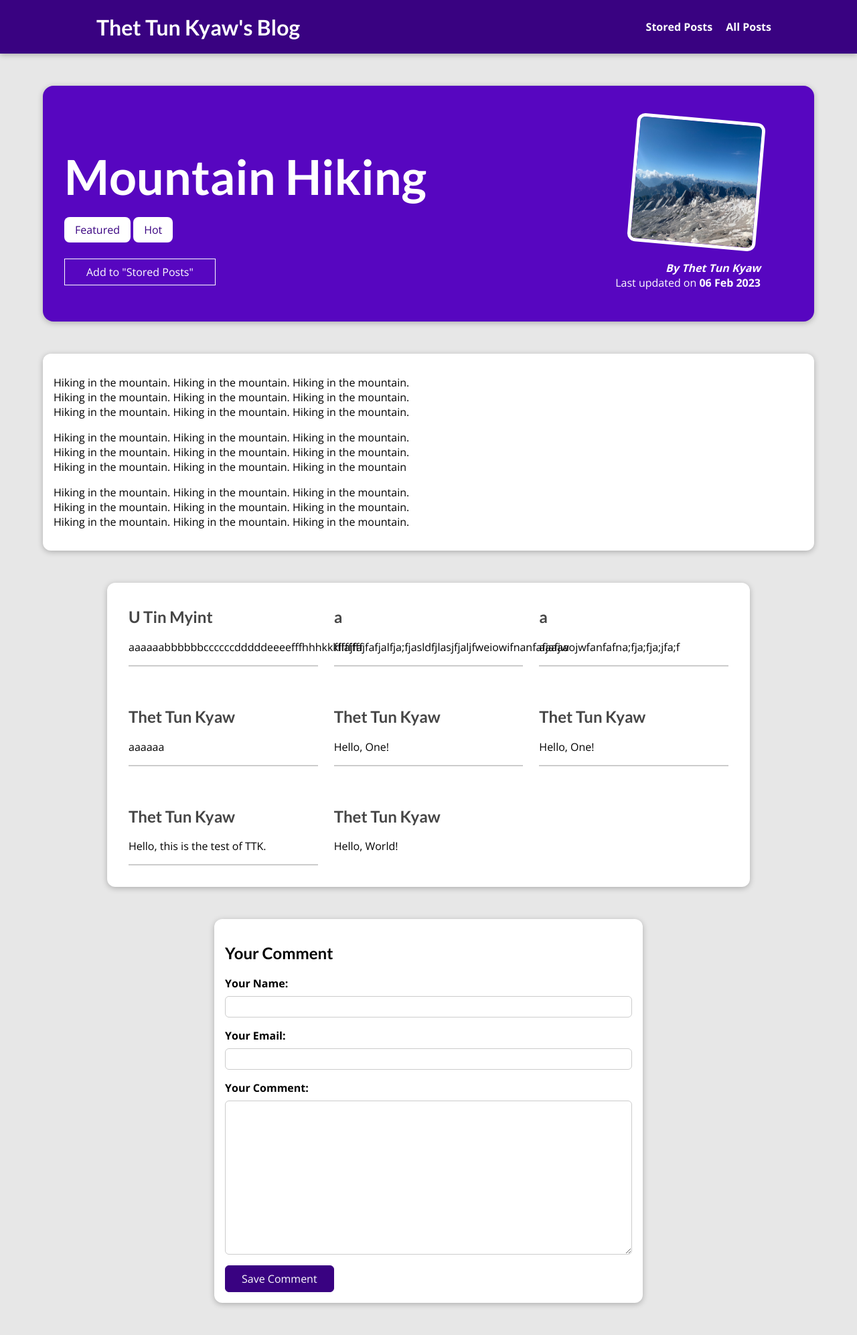
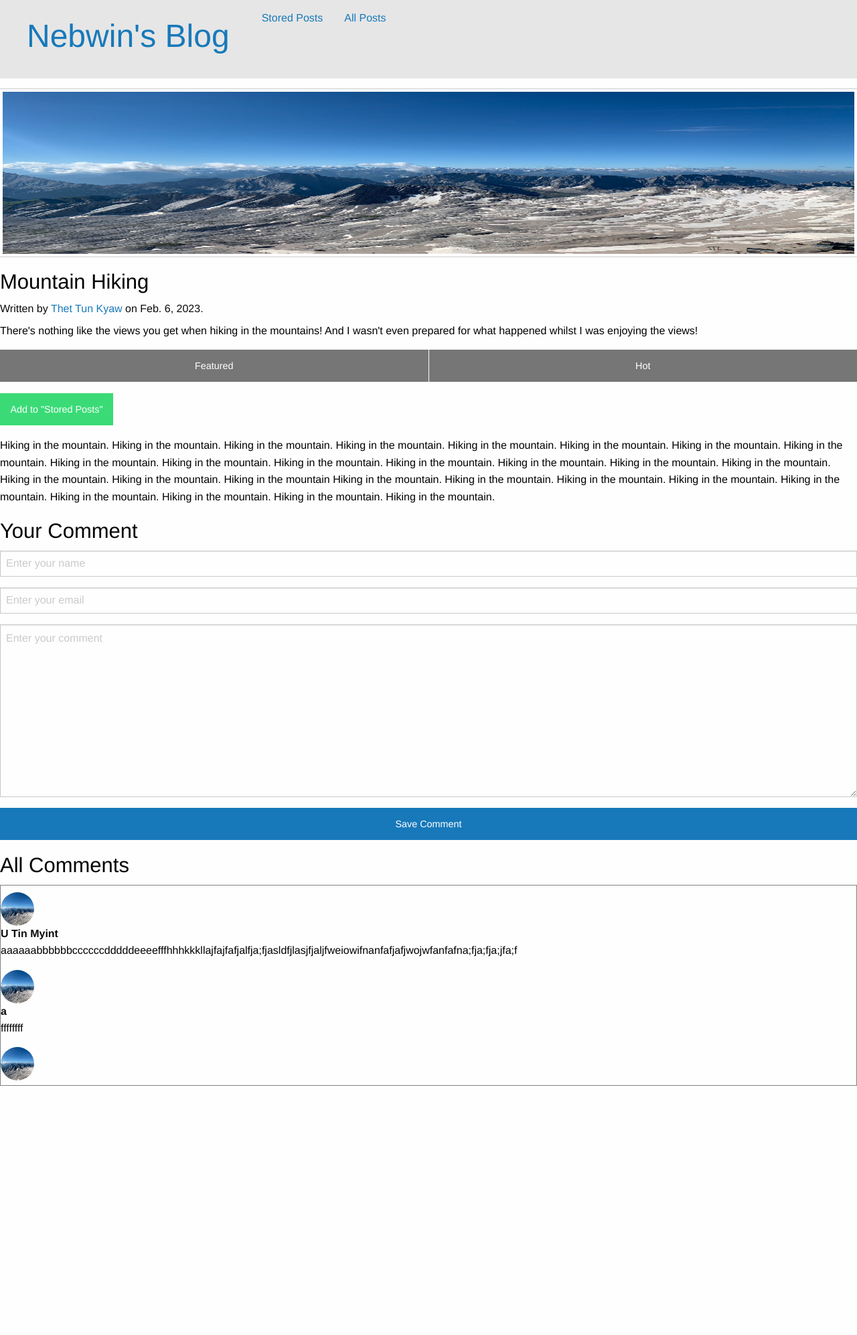
Before and after one commit to Tedrick10/my_site, a Django app: a page that uses templates/base.html in a window 1280 px wide. Shown: the whole page at 67% size. After the commit the page ends 1621 px from the top, so only its background shows below. Run offline with Django 4.2, Linux system fonts and the light colour scheme; data comes from the database, SQL or seed files in the repository; both versions use the stored data as it was after the commit; some libraries are stand-ins or nearby versions.

Commit message:
Updated UI/UX Design.

```diff
--- a/blogs/forms.py
+++ b/blogs/forms.py
@@ -2,11 +2,17 @@
 from .models import Comment
 
 class CommentForm(forms.ModelForm):
+    def __init__(self, *args, **kwargs):
+        super().__init__(*args, **kwargs)
+        self.fields['user_name'].widget.attrs.update({'class': 'form-username', 'placeholder': 'Enter your name'})
+        self.fields['user_email'].widget.attrs.update({'class': 'form-useremail', 'placeholder': 'Enter your email'})
+        self.fields['text'].widget.attrs.update({'class': 'form-textinput', 'placeholder': 'Enter your comment'})
+
     class Meta:
         model = Comment
         exclude = ["post"]
-        labels = {
-            "user_name": "Your Name",
-            "user_email": "Your Email",
-            "text": "Your Comment",
-        }
+        # labels = {
+        #     "user_name": "Your Name",
+        #     "user_email": "Your Email",
+        #     "text": "Your Comment",
+        # }
--- a/blogs/static/blogs/index.css
+++ b/blogs/static/blogs/index.css
@@ -37,7 +37,7 @@
     background-color: white;
     padding: 2rem;
     border-radius: 12px;
-    width: 60rem;
+    width: 100rem;
     margin: -6rem auto 2rem auto;
     box-shadow: 1px 1px 12px rgba(0, 0, 0, 0.4);
   }
--- a/blogs/static/blogs/post-details.css
+++ b/blogs/static/blogs/post-details.css
@@ -35,7 +35,7 @@
   color: white;
 }
 
-#summary article img {
+#image article img {
   width: 12rem;
   height: 12rem;
   border-radius: 12px;
--- a/blogs/templates/blogs/post-details.html
+++ b/blogs/templates/blogs/post-details.html
@@ -4,10 +4,24 @@
 {% block page_title %}This Post Title{% endblock %}
 
 {% block css_file %}
-    <link rel="stylesheet" href="{% static 'blogs/index.css' %}" />
-    <link rel="stylesheet" href="{% static 'blogs/post.css' %}" />
-    <link rel="stylesheet" href="{% static 'blogs/all-posts.css' %}" />
-    <link rel="stylesheet" href="{% static 'blogs/post-details.css' %}" />
+    <style>
+        p {
+            color: black;
+        }
+
+        img {
+            width: 100%;
+            height: 250px;
+        }
+
+        @media only screen and (max-device-width: 480px) {
+            img {
+                width: 100%;
+                height: 40rem;
+            }
+        }
+
+    </style>
 {% endblock css_file %}
 
 {% block content %}
@@ -19,67 +33,87 @@
         </div>
     {% endif %}
 
-    <section id="summary">
-        <h2>{{ post.title }}</h2>
-        <br/>
-        <div>
+<div class="row" style="margin-top: 1rem;">
+    <div class="large-8 columns" role="content">
+        <article>
+            <div class="row">
+                <div class="large-6 columns">
+                    <img
+                        class="thumbnail"
+                        src="{{ post.image.url }}"
+                        alt="{{ post.title }}"
+                    />
+                </div>
+                <div class="large-6 columns">
+                    <h3 class="post-title">{{ post.title }}</h3>
+                    <h6 class="post-subtitle">Written by <a href="#">{{ post.author }}</a> on {{ post.date }}.</h6>
+                    <p class="post-content">{{ post.excerpt }}</p>
+                    <div class="expanded button-group">
                         {% for tag in post_tags %}
-                <span class="tag">{{ tag.caption }}</span>
+                            <a class="post-button expanded secondary button diabled" href="#" aria-disabled>
+                                <p class="post-subtitle" style="color: white;">{{ tag.caption }}</p>
+                            </a>
                         {% endfor %}
                     </div>
-        <div id="read-later">
+                    <div class="expanded button-group">
                         <form method="POST" action="{% url 'read_later' %}">
                             {% csrf_token %}
                             <input type="hidden" name="post_id" value="{{ post.id }}" />
-                <button>
                             {% if saved_for_later %}
-                        Remove from "Stored Posts"
+                                <button class="post-button alert button expanded">
+                                    <p class="post-subtitle" style="color: white;">Remove from "Stored Posts"</p>
+                                </button>
                             {% else %}
-                        Add to "Stored Posts"
+                                <button class="post-button success button expanded">
+                                    <p class="post-subtitle" style="color: white;">Add to "Stored Posts"</p>
+                                </button>
+
                             {% endif %}
-                </button>
                         </form>
                     </div>
-        <article>
-            <img
-                {% comment %} src="{% static 'blogs/images/'|add:post.image_name %}" {% endcomment %}
-                src="{{ post.image.url }}"
-                alt="{{ post.title }}"
-            />
-            <address>By <a href="mailto:{{ post.author.email_address }}">{{ post.author }}</a></address>
-            <div>
-                Last updated on <time>{{ post.date|date:"d M Y" }}</time>
                 </div>
+            </div>
+            <p class="post-content">{{ post.content }}</p>
         </article>
-    </section>
-
-    <main>
-        {{ post.content|linebreaks }}
-    </main>
-
-    <section id="comments">
-        <ul>
-            {% for comment in comments %}
-                <li>
-                    <h2>{{ comment.user_name }}</h2>
-                    <p>{{ comment.text|linebreaks }}</p>
-                </li>
-            {% endfor %}
-        </ul>
-    </section>
-
+    </div>
+    <aside class="large-4 columns">
         <section id="comment-form">
-        <h2>Your Comment</h2>
+            <h3 class="post-title">Your Comment</h3>
             <form method="POST" action="{% url 'post_details' post.slug %}">
                 {% csrf_token %}
                 {% for form_field in comment_form %}
                     <div class="form-control {% if form_field.errors %}invalid{% endif %}">
-                    {{ form_field.label_tag }}
+                        {% comment %} {{ form_field.label_tag }} {% endcomment %}
                         {{ form_field }}
                         {{ form_field.errors    }}
                     </div>
                 {% endfor %}
-            <button type="submit">Save Comment</button>
+                <button type="submit" class="submit button expanded post-button">
+                    <p class="post-subtitle" style="color: white;">Save Comment</p>
+                </button>
             </form>
         </section>
+        <section>
+            <h3 class="post-title">All Comments</h3>
+            <div class="columns is-desktop" id="comments">
+                {% for comment in comments %}
+                    <div class="row">
+                        <div class="large-3 columns small-3">
+                            <img
+                            class="comment-box-image"
+                            src="{{ post.image.url }}"
+                            alt="{{ post.title }}" />
+                        </div>
+                        <div class="large-9 columns small-9">
+                        <strong class="post-subtitle">{{ comment.user_name }}</strong>
+                        <p class="post-subtitle">
+                            {{ comment.text }}
+                            {% comment %} {{ comment.text|linebreaks }} {% endcomment %}
+                        </div>
+                  </div>
+                {% endfor %}
+            </div>
+        </section>
+    </aside>
+</div>
 {% endblock %}
--- a/blogs/views.py
+++ b/blogs/views.py
@@ -1,5 +1,5 @@
 from django.shortcuts import render, get_object_or_404
-from .models import Post
+from .models import Post, Comment
 from .forms import CommentForm
 from django.views.generic import ListView, DetailView
 from django.views import View
@@ -9,8 +9,9 @@
 # Create your views here.
 
 # def index(request):
-#     latest_posts = Post.objects.all().order_by("-date")[:3]
-#     return render(request, "blogs/index.html", { "posts": latest_posts })
+#     latest_posts = Post.objects.all().order_by("-date")
+#     comments = Comment.objects.all()
+#     return render(request, "blogs/index.html", { "posts": latest_posts, "comments": comments })
 
 class IndexView(ListView):
     template_name = "blogs/index.html"
@@ -20,7 +21,7 @@
 
     def get_queryset(self):
         query = super().get_queryset()
-        data = query[:3]
+        data = query[:6]
         return data
 
 
--- a/my_site/settings.py
+++ b/my_site/settings.py
@@ -27,7 +27,7 @@
 # SECURITY WARNING: don't run with debug turned on in production!
 DEBUG = True
 
-ALLOWED_HOSTS = []
+ALLOWED_HOSTS = ['*']
 
 # Application definition
 
--- a/templates/base.html
+++ b/templates/base.html
@@ -4,20 +4,137 @@
 <html>
     <head>
         <title>{% block page_title %}No Document{% endblock %}</title>
-        <link rel="stylesheet" href="{% static 'app.css' %}" />
+        <link rel="stylesheet" href="https://dhbhdrzi4tiry.cloudfront.net/cdn/sites/foundation.min.css">
+        <style>
+            img {
+                width: 100%;
+                height: 250px;
+            }
+            .comment-box-image {
+                position: relative;
+                overflow: hidden;
+                border-radius: 50%;
+                width: 50px;
+                height: 50px;
+            }
+
+            #comments {
+                border: 1px solid gray;
+                height: 300px;
+                overflow: auto;
+                margin-bottom: 50px;
+                padding-top:10px;
+                overflow-x: hidden;
+                word-wrap: break-word;
+            }
+
+            .post-button {
+                height: 3rem;
+                text-align: center;
+            }
+
+            .post-title {
+                color: black;
+            }
+            .banner-title {
+                color: black;
+                font-size: 3.5rem;
+                font-weight: bold;
+            }
+
+            .page-title {
+                color: black;
+                font-size: 2rem;
+                font-weight: bold;
+            }
+
+            @media only screen and (max-device-width: 480px) {
+                .banner-title {
+                    font-size: 3.5rem;
+                }
+                .banner-section {
+                    font-size: 2rem;
+                }
+                .page-title {
+                    color: black;
+                    font-size: 3.5rem;
+                    font-weight: bold;
+                }
+                .page-subtitle {
+                    color: gray;
+                    font-size: 2.5rem;
+                    font-weight: bold;
+                }
+
+                img {
+                    width: 100%;
+                    height: 40rem;
+                }
+
+                .post-title {
+                    color: black;
+                    font-size: 3rem;
+                }
+                .post-subtitle {
+                    font-size: 2.5rem;
+                }
+                .post-content {
+                    font-size: 2.5rem;
+                    color: gray;
+                }
+
+                .post-button {
+                    height: 7rem;
+                    text-align: center;
+                }
+                .comment-box-image {
+                    position: relative;
+                    overflow: hidden;
+                    border-radius: 50%;
+                    width: 120px;
+                    height: 120px;
+                }
+                #comments {
+                    border: 1px solid gray;
+                    height: 30rem;
+                    overflow: auto;
+                    margin-bottom: 1rem;
+                    padding-top: 1rem;
+                    overflow-x: hidden;
+                    word-wrap: break-word;
+                }
+                .control-label {
+                    font-size: 40px;
+                }
+                .form-username, .form-useremail {
+                    font-size: 40px;
+                    height: 5rem;
+                }
+                .form-textinput {
+                    font-size: 40px;
+                    height: 10rem;
+                }
+            }
+
+        </style>
         {% block css_file %}{% endblock css_file %}
     </head>
 
     <body>
-        <header id="main-navigation">
-            <h1><a href="{% url 'index' %}">Thet Tun Kyaw's Blog</a></h1>
-            <nav>
-                <a href="{% url 'read_later' %}">Stored Posts</a>
-                <a href="{% url 'posts' %}">All Posts</a>
-            </nav>
-        </header>
+        <div class="top-bar">
+            <div class="top-bar-left">
+              <ul class="menu">
+                <li class="menu-text banner-title">
+                    <h1><a href="{% url 'index' %}">Nebwin's Blog</a></h1>
+                </li>
+                <li class="banner-section"><a href="{% url 'read_later' %}">Stored Posts</a></li>
+                <li class="banner-section"><a href="{% url 'posts' %}">All Posts</a></li>
+              </ul>
+            </div>
+          </div>
         {% block content %}
             <h2>There is no document in this page.</h2>
         {% endblock %}
+
     </body>
 </html>
```
Also changed, not shown: blogs/templates/blogs/all-posts.html (+12 -9 lines), blogs/templates/blogs/includes/post.html (+15 -15 lines), blogs/templates/blogs/index.html (+17 -27 lines), blogs/templates/blogs/stored-posts.html (+20 -16 lines), db.sqlite3, uploads/posts/london.jpeg (added), uploads/posts/rome.png (added). Lines whose indentation alone changed are shown as unchanged.
